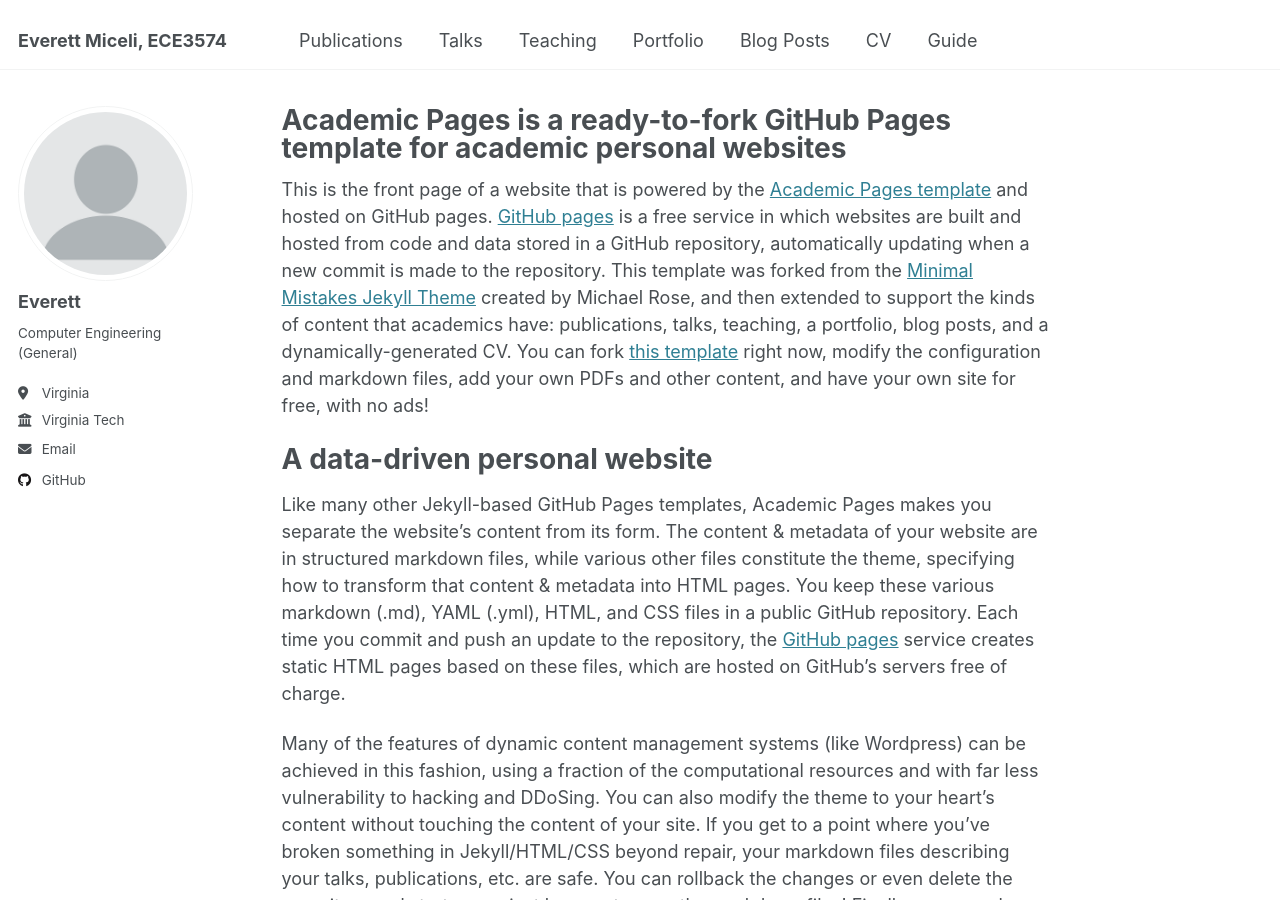
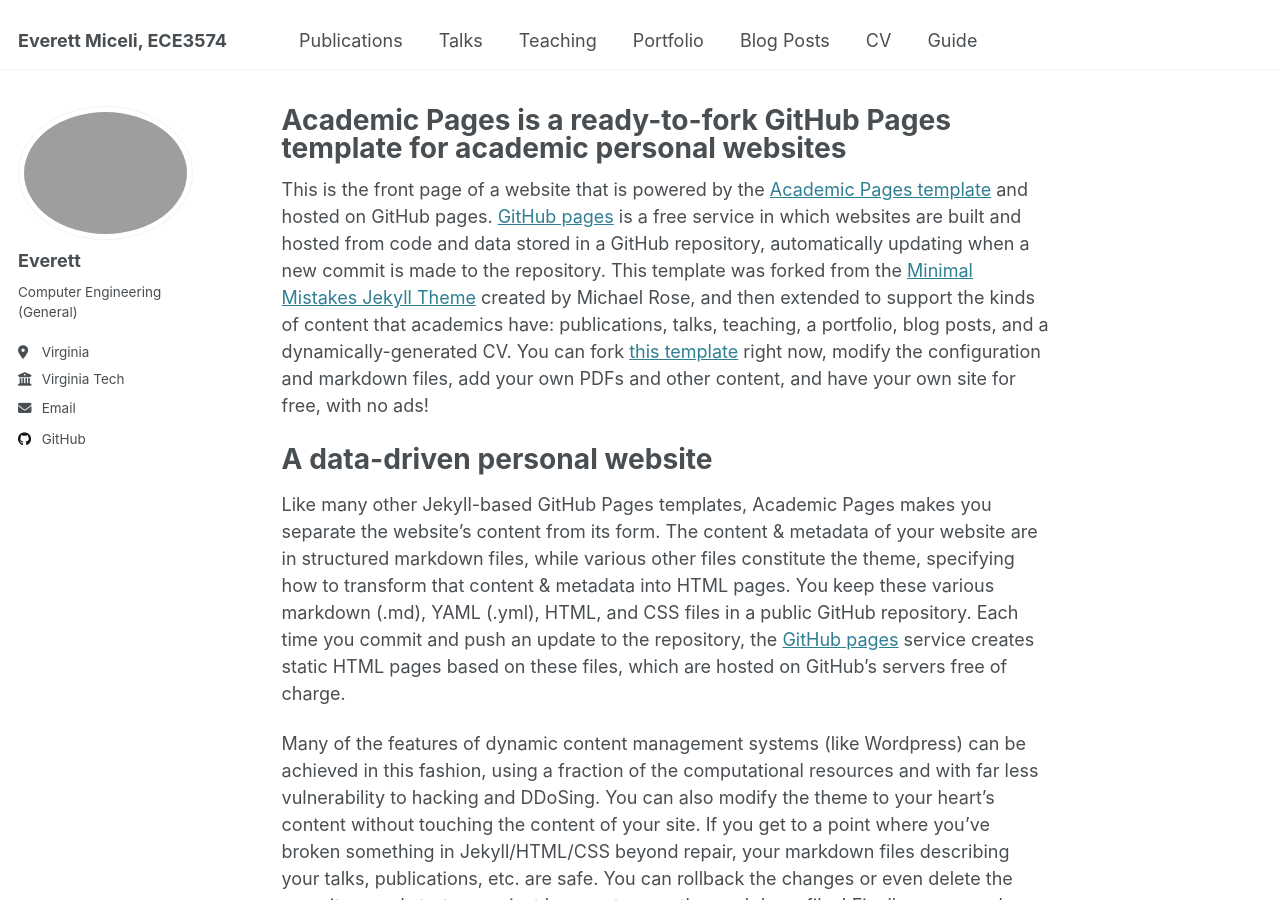
Before and after one commit to everettmiceli67/everettmiceli67.github.io, a Jekyll site: the page built from _pages/about.md, in a window 1280 px wide and 900 px high. Built offline with Jekyll 4.4.1, drawn with Linux system fonts in a browser that asks for light colours.

Commit message:
Update _config.yml

```diff
--- a/_config.yml
+++ b/_config.yml
@@ -22,7 +22,7 @@ repository               : "everettmiceli67/everettmiceli67.github.io"
 #               Additional customization can be done by editing /_includes/author-profile.html
 author:
   # Biographic information
-  avatar           : "profile.png"
+  avatar           : "nvla.png"
   name             : "Everett"
   pronouns         : # example: "she/her"
   bio              : "Computer Engineering (General)"
```
